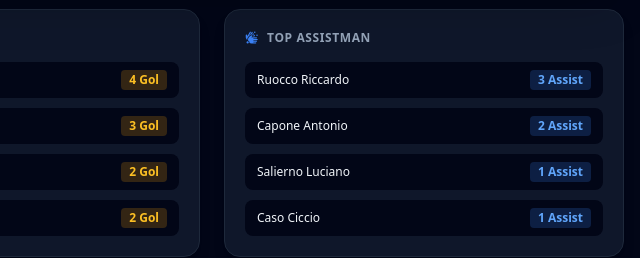
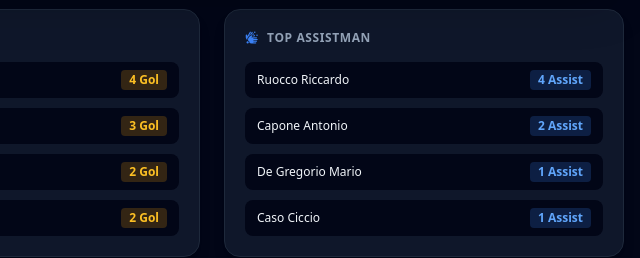
Before and after one commit to antoniocapone1992-create/Vamos-eco-fc, a plain HTML site: page index.html in a window 1280 px wide. Shown: the part 359-617 px from the top of the page, 640-1280 px from the left. Drawn offline with nearby package versions, Linux system fonts and the light colour scheme; no server answers.

Commit message:
Update index.html

```diff
--- a/index.html
+++ b/index.html
@@ -119,9 +119,9 @@
                 <div class="bg-slate-900 border border-slate-800 rounded-2xl p-5 shadow-lg">
                     <h3 class="text-xs font-bold text-slate-400 uppercase tracking-wider mb-4"><i class="fa-solid fa-hands-bubbles mr-2 text-blue-500"></i>Top Assistman</h3>
                     <div class="space-y-2.5">
-                        <div class="flex justify-between items-center bg-slate-950 px-3 py-2 rounded-lg text-xs"><span class="font-medium">Ruocco Riccardo</span><span class="bg-blue-500/20 text-blue-400 font-bold px-2 py-0.5 rounded">3 Assist</span></div>
+                        <div class="flex justify-between items-center bg-slate-950 px-3 py-2 rounded-lg text-xs"><span class="font-medium">Ruocco Riccardo</span><span class="bg-blue-500/20 text-blue-400 font-bold px-2 py-0.5 rounded">4 Assist</span></div>
                         <div class="flex justify-between items-center bg-slate-950 px-3 py-2 rounded-lg text-xs"><span class="font-medium">Capone Antonio</span><span class="bg-blue-500/20 text-blue-400 font-bold px-2 py-0.5 rounded">2 Assist</span></div>
-                        <div class="flex justify-between items-center bg-slate-950 px-3 py-2 rounded-lg text-xs"><span class="font-medium">Salierno Luciano</span><span class="bg-blue-500/20 text-blue-400 font-bold px-2 py-0.5 rounded">1 Assist</span></div>
+                        <div class="flex justify-between items-center bg-slate-950 px-3 py-2 rounded-lg text-xs"><span class="font-medium">De Gregorio Mario</span><span class="bg-blue-500/20 text-blue-400 font-bold px-2 py-0.5 rounded">1 Assist</span></div>
                         <div class="flex justify-between items-center bg-slate-950 px-3 py-2 rounded-lg text-xs"><span class="font-medium">Caso Ciccio</span><span class="bg-blue-500/20 text-blue-400 font-bold px-2 py-0.5 rounded">1 Assist</span></div>
                     </div>
                 </div>
```
